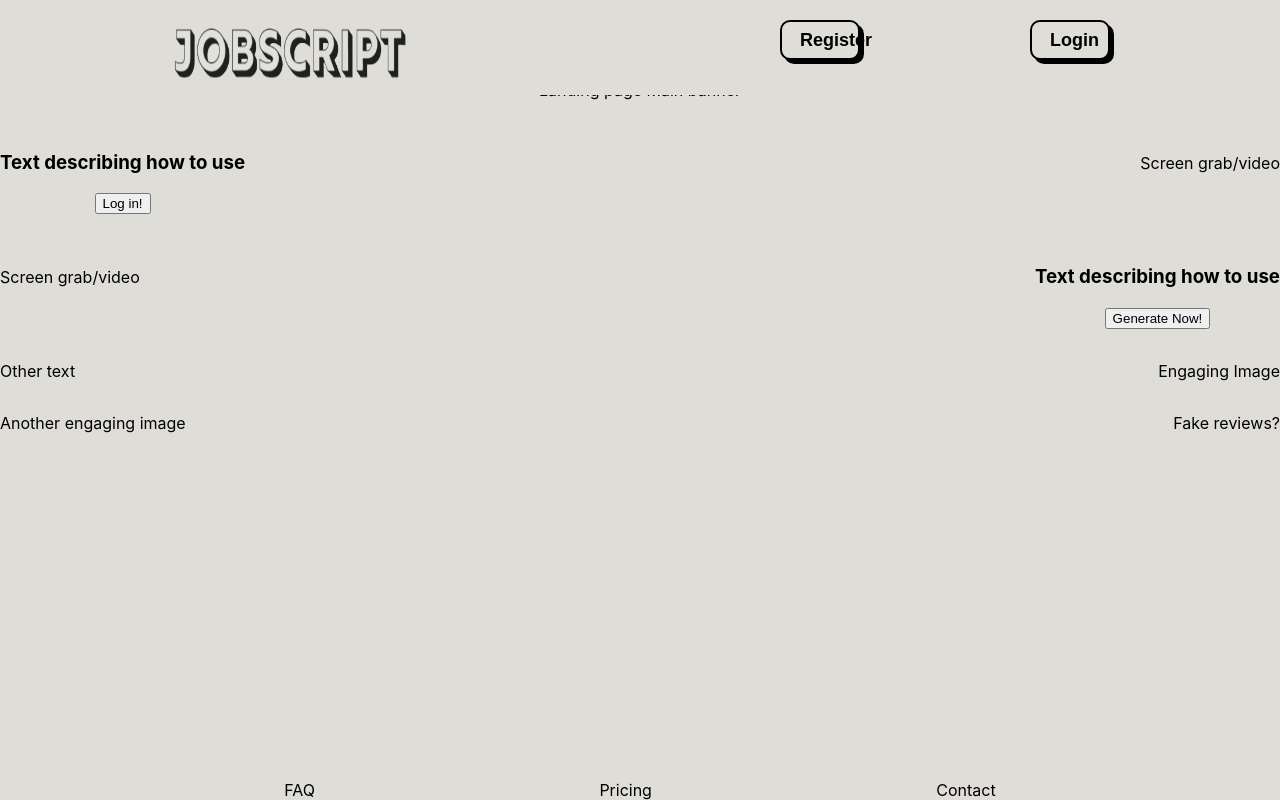
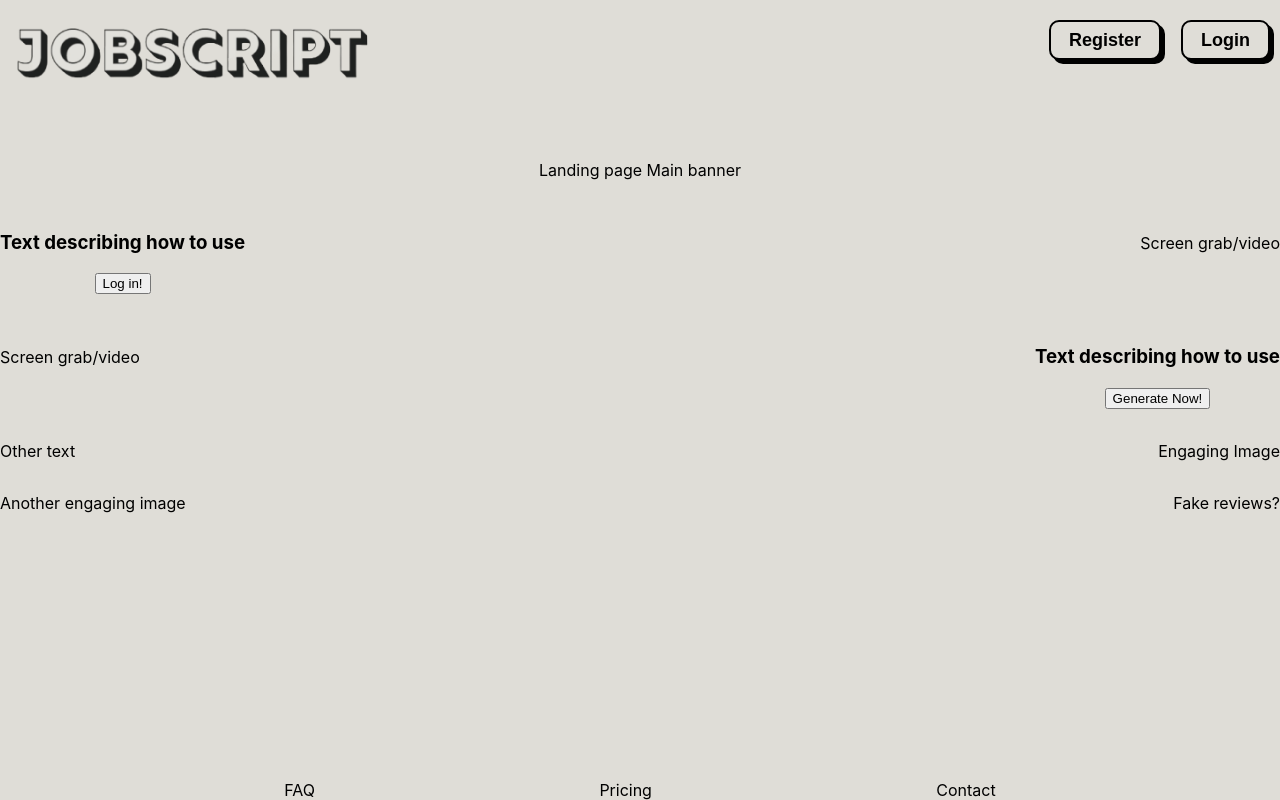
Before and after one commit to Funk3/jobscript, a React (Create React App) app in the folder client/: page / in a window 1280 px wide. Built offline with nearby package versions, Linux system fonts and the light colour scheme.

Commit message:
Fix nav logo & button styling

```diff
--- a/client/src/components/navigation/Header.jsx
+++ b/client/src/components/navigation/Header.jsx
@@ -1,30 +1,30 @@
-import React from 'react';
+import React from "react";
 import { useAuthContext } from "providers/AuthProvider";
-import LogoutButton from 'components/buttons/LogoutButton';
-import LoginButton from 'components/buttons/LoginButton';
-
+import LogoutButton from "components/buttons/LogoutButton";
+import LoginButton from "components/buttons/LoginButton";
 
 export default function Header() {
-
   const { user } = useAuthContext();
 
   return (
-    <header className='main-header'>
-      <nav className='nav-bar'>
-        <img className='logo' src='../../JobScript.png' />
-        {!user &&
-        <>
-        <button className='log-btn'> Register </button>
-        <LoginButton/>
-        </>}
+    <header className="main-header">
+      <nav className="nav-bar">
+        <img className="logo" src="../../JobScript.png" />
+        {!user && (
+          <>
+            <div className="nav-btns">
+              <button className="log-btn"> Register </button>
+            <LoginButton />
+            </div>
+          </>
+        )}
 
-        {user &&
-        <>
-        Currently logged in as:{user.email}
-        <LogoutButton/>
-        </>}
-
-
+        {user && (
+          <>
+            <p className="curr">Currently logged in as:{user.email}</p>
+            <LogoutButton />
+          </>
+        )}
       </nav>
     </header>
   );
--- a/client/src/styles/App.scss
+++ b/client/src/styles/App.scss
@@ -10,7 +10,7 @@ html {
 body {
   margin: 0;
   margin-bottom: 0;
-  font-family: Inter,sans-serif;
+  font-family: Inter, sans-serif;
 }
 
 .cards {
@@ -22,19 +22,25 @@ body {
 }
 
 .log-btn {
+  // position: bloc;
+  // top: 20px;
+  // right: 20px;
   background-color: $main-colour;
   border: 2px solid black;
   border-radius: 10px;
   box-shadow: black 4px 4px 0 0;
   color: black;
   cursor: pointer;
-  display: inline-block;
+  display: block;
   font-weight: 600;
   font-size: 18px;
   padding: 0 18px;
   text-align: center;
   height: 40px;
-  width: 10vh;
+  white-space: nowrap;
+  overflow: hidden;
+  text-overflow: ellipsis;
+  margin-right: 20px;
 }
 
 .log-btn:hover {
@@ -46,14 +52,13 @@ body {
   transform: translate(2px, 2px);
 }
 
-
 textarea {
   background-color: #dddddd;
   padding: 1em;
   border-radius: 10px;
   border: 2px solid transparent;
   outline: none;
-  font-family: Inter,sans-serif;
+  font-family: Inter, sans-serif;
   font-weight: 500;
   font-size: 16px;
   line-height: 1.4;
@@ -67,18 +72,24 @@ textarea {
   top: 0;
   display: flex;
   flex-direction: row;
-  justify-content: space-evenly;
+  justify-content: space-between;
   background-color: $main-colour;
   height: 75px;
   width: 100%;
   padding-top: 20px;
+  padding-left: 10px;
+  padding-right: 10px;
   margin-bottom: 30px;
 }
 
 .logo {
-  width: 30vh;
-  position: relative;
-  margin-right: 25vh;
+  display: block;
+  // margin-right: 75vh;
+}
+
+.nav-btns {
+  display: flex;
+  justify-content: space-between;
 }
 
 /* Job List and Job List Item */
@@ -130,7 +141,7 @@ aside {
 
 .landing-page-header {
   text-align: center;
-  margin-top: 5rem;
+  margin-top: 10rem;
 }
 .landing-page-instructional {
   display: flex;
@@ -154,5 +165,5 @@ aside {
 /* Login */
 
 .login {
-margin-top: 10vh;
+  margin-top: 10vh;
 }
```
